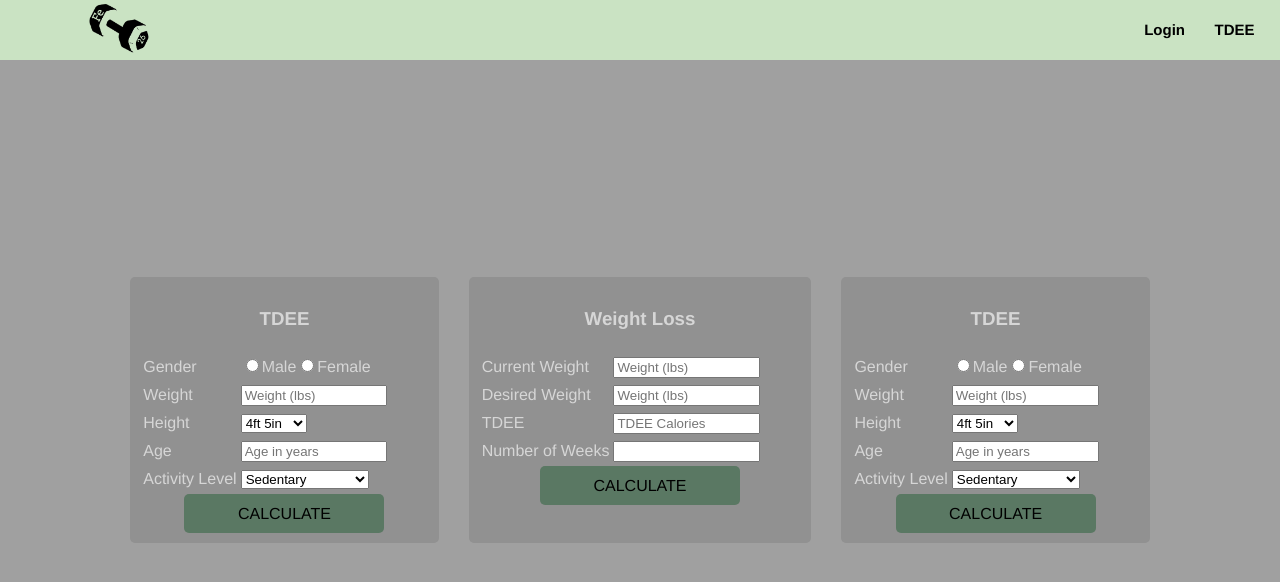
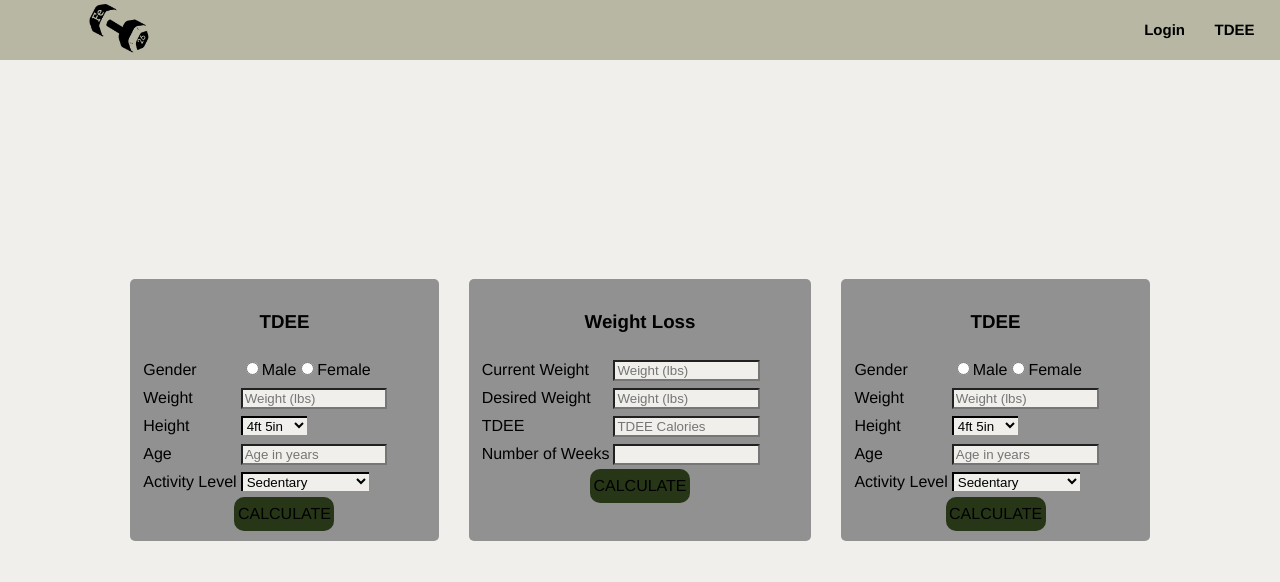
Before and after one commit to Gdubs05/react-login, a React (Vite) app: page /tdee in a window 1280 px wide. Shown: the top 582 px of the page. Built offline with nearby package versions, Linux system fonts and the light colour scheme.

Commit message:
Fixed CSS for buttons and text

```diff
--- a/src/App.css
+++ b/src/App.css
@@ -6,11 +6,30 @@
 }
 
 body {
-  background-color: #a0a0a0;
+  background-color: #F0EFEB;
   font-family: Bahnschrift, 'DIN Alternate', 'Franklin Gothic Medium', 'Nimbus Sans Narrow', sans-serif-condensed, sans-serif;
   font-weight: normal;
+  color: black;
 }
 
 .button {
-    background-color: rgb(90, 120, 99);
+    background-color: #283618;
+    text-align: center;
+    width: auto;
+    border-radius: 5px;
+    padding: 7px 0px;
 }
+
+input {
+  background-color: #F0EFEB;
+  color: black;
+}
+
+select {
+  background-color: #F0EFEB;
+  color: black;
+  border-bottom: black;
+  border-right: black;
+  border-width: 2pt;
+  border-color:black;
+}
--- a/src/components/CalorieCalculator.css
+++ b/src/components/CalorieCalculator.css
@@ -1,9 +1,3 @@
-.button {
-    background-color: rgb(90, 120, 99);
-    text-align: center;
-    width: 100%;
-    border-radius: 5px;
-}
 
 .textbox {
     width: 75%;
--- a/src/components/Header.css
+++ b/src/components/Header.css
@@ -1,5 +1,5 @@
 .header {
-  background-color: #cae3c3;
+  background-color: #B7B7A4;
   color: black;
   padding-left: 15px;
   padding-right: 15px;
--- a/src/index.css
+++ b/src/index.css
@@ -47,7 +47,8 @@ button {
   transition: border-color 0.25s;
 }
 button:hover {
-  border-color: #646cff;
+  border-color: #a1b18e;
+  border-width: 2px;
 }
 button:focus,
 button:focus-visible {
--- a/src/pages/CalorieCalculationPage.css
+++ b/src/pages/CalorieCalculationPage.css
@@ -1,6 +1,4 @@
-body {
-    color: hsl(0, 0%, 84%)
-}
+
 
 .calculationsContainer{
     display: flex;
--- a/src/pages/DataTrackerPage.css
+++ b/src/pages/DataTrackerPage.css
@@ -1,6 +1,4 @@
-p {
-    color: hsl(0, 0%, 84%)
-}
+
 
 .container {
   display: flex;
--- a/src/pages/HomePage.jsx
+++ b/src/pages/HomePage.jsx
@@ -9,7 +9,6 @@ export function HomePage() {
       <div className="welcome">
         <h1> Welcome to FeStrength </h1>
         <p>"Where Science Meets Strength"</p>
-        <p>Maybe a button for you to click</p>
         <Link to="/login">
           <button className="button">Login</button>
         </Link>
```
